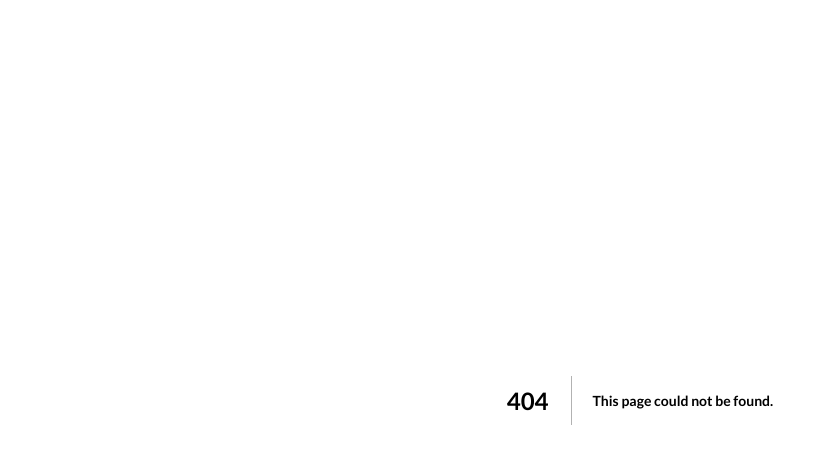
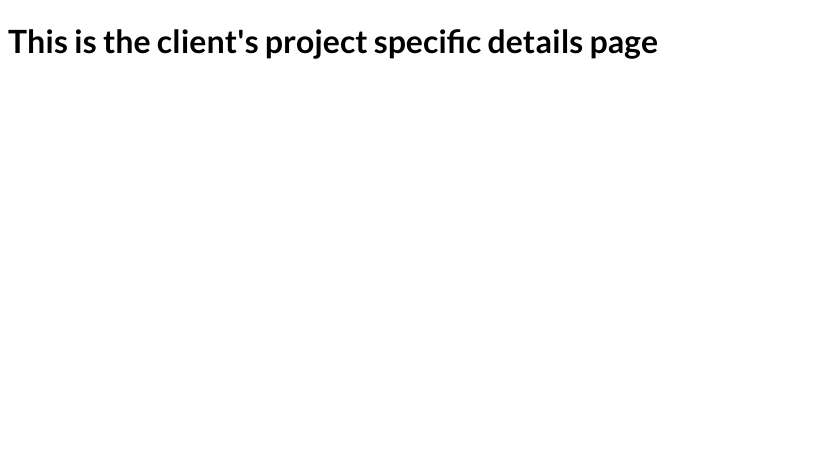
Before and after one commit to sailakshmy/nextPageRouterProject, a Next.js app in the folder nextjs-course-code-01-getting-started-starting-project/: page /clients/1/1 in a window 1280 px wide. Before the commit this address had no page. Shown: the top 450 px of the page, without its empty margins (0-828 px from the left). Built offline with nearby package versions, Linux system fonts and the light colour scheme.

Commit message:
Nested Dynamic Routes

```diff
--- /dev/null
+++ b/nextjs-course-code-01-getting-started-starting-project/pages/clients/[id]/[clientProjectId].js
@@ -0,0 +1,14 @@
+import { useRouter } from "next/router";
+import React from "react";
+
+const ClientProjectDetailsPage = () => {
+  const router = useRouter();
+  console.log(router.query);
+  return (
+    <div>
+      <h1>This is the client's project specific details page</h1>
+    </div>
+  );
+};
+
+export default ClientProjectDetailsPage;
```
Also changed, not shown: nextjs-course-code-01-getting-started-starting-project/pages/clients/[id]/index.js (added, +14 -0 lines), nextjs-course-code-01-getting-started-starting-project/pages/clients/index.js (added, +11 -0 lines).
